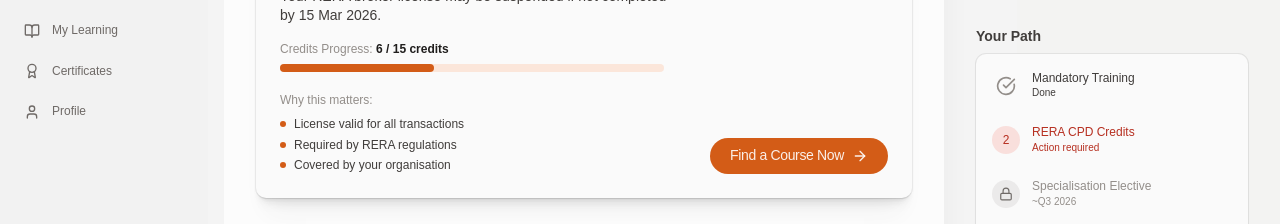
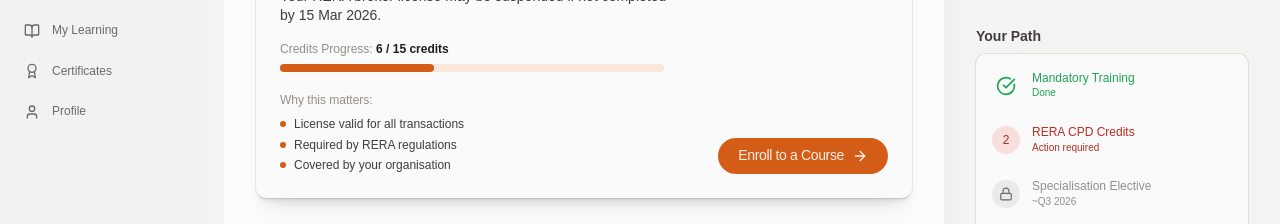
Before and after one commit to Gianeo/thinkprop, a Next.js app: page /learner/dashboard in a window 1280 px wide. Shown: the part 272-496 px from the top of the page. Built offline with nearby package versions, Linux system fonts and the light colour scheme; a web font is replaced by a local one.

Commit message:
UI learner app 01/03/26

```diff
--- a/app/learner/dashboard/page.tsx
+++ b/app/learner/dashboard/page.tsx
@@ -392,8 +392,8 @@ export default function LearnerDashboardPage() {
                             setIsCourseDrawerOpen(true)
                           }}
                         >
-                          Find a Course Now
-                          <ArrowRight size={15} />
+                          Enroll to a Course
+                          <ArrowRight />
                         </Button>
                       </div>
                     </div>
@@ -564,7 +564,7 @@ export default function LearnerDashboardPage() {
                 ].map((step, index) => (
                   <div key={step.title} className="flex items-start gap-3">
                     <div className={`mt-0.5 flex size-7 items-center justify-center rounded-full ${step.done
-                        ? 'border-success bg-success'
+                        ? 'border-success bg-transparent'
                         : step.active
                           ? step.actionRequired
                             ? 'text-destructive-default bg-destructive-weaker'
@@ -572,7 +572,7 @@ export default function LearnerDashboardPage() {
                           : 'bg-neutral-weaker'
                       }`}>
                       {step.done ? (
-                        <CheckCircle className="size-5 text-weak" />
+                        <CheckCircle className="size-5 text-success-default" />
                       ) : step.active ? (
                         <span className={`type-body-sm ${step.actionRequired ? 'text-destructive-default' : 'text-primary'}`}>
                           {index + 1}
@@ -583,7 +583,7 @@ export default function LearnerDashboardPage() {
                     </div>
                     <div>
                       <p className={`type-body-sm ${step.done
-                          ? 'text-default'
+                          ? 'text-success-default'
                           : step.active
                             ? step.actionRequired
                               ? 'text-destructive-default'
@@ -593,7 +593,7 @@ export default function LearnerDashboardPage() {
                         {step.title}
                       </p>
                       <p className={`type-caption ${step.done
-                          ? 'text-default'
+                          ? 'text-success-default'
                           : step.active
                             ? step.actionRequired
                               ? 'text-destructive-default'
```
